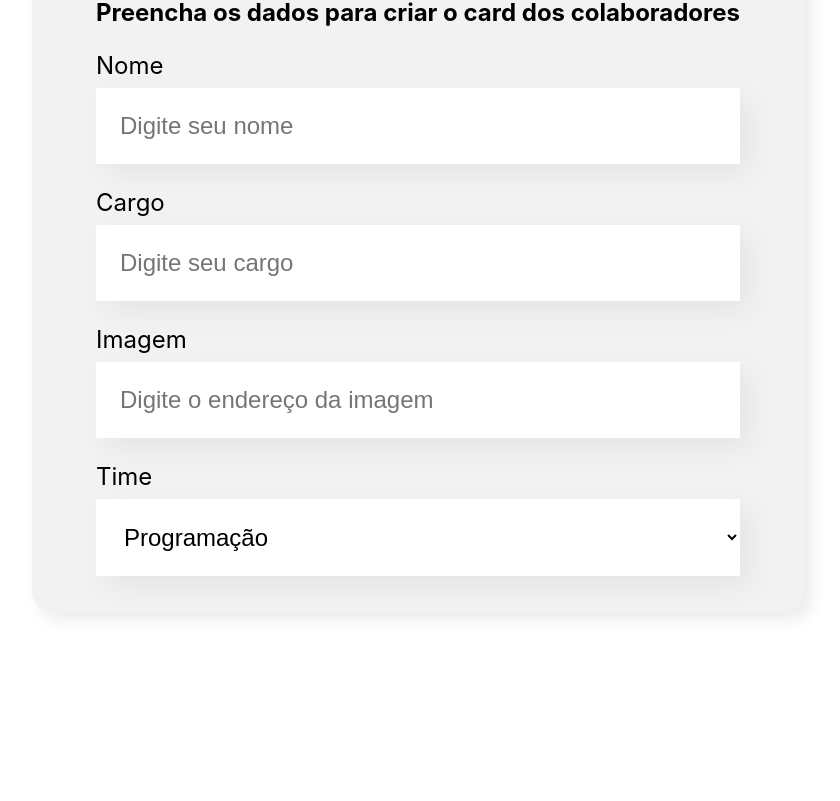
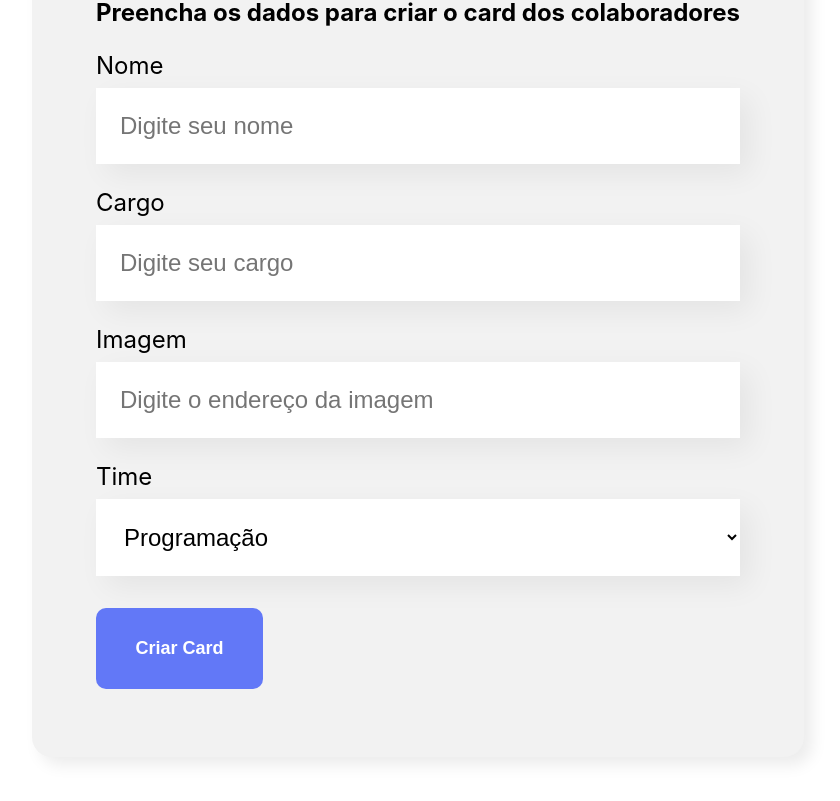
Before and after one commit to debs-veras/Organo, a React (Create React App) app: page / in a window 1280 px wide. Shown: the part 636-1437 px from the top of the page, without its empty margins (222-1062 px from the left). Before the commit the page ends 1328 px from the top, so only its background shows below. Built offline with nearby package versions, Linux system fonts and the light colour scheme.

Commit message:
componente botão criada

```diff
--- /dev/null
+++ b/src/componentes/Botao/Botao.css
@@ -0,0 +1,16 @@
+.botao{
+  background-color: #6278f7;
+  border-radius: 10px;
+  font-weight: 700;
+  font-size: 18px;
+  padding: 30px;
+  border: none;
+  cursor: pointer;
+  color: #fff;
+  margin: 32px 0;
+  width: 167px;
+}
+
+.botao:hover{
+  color: #95ffd4;
+}
--- /dev/null
+++ b/src/componentes/Botao/index.js
@@ -0,0 +1,11 @@
+import './Botao.css'
+
+const Botao = (props) => {
+  return(
+    <button className = "botao">
+        {props.texto}
+    </button>
+  )
+}
+
+export default Botao
--- a/src/componentes/Formulario/index.js
+++ b/src/componentes/Formulario/index.js
@@ -1,6 +1,7 @@
 import './Formulario.css'
 import CampoTexto from '../CampoTexto';
 import ListaSuspensa from '../ListaSuspensa';
+import Botao from '../Botao';
 
 const Formulario = () => {
   const times = [
@@ -20,8 +21,9 @@
         </h2>
         <CampoTexto label = "Nome" placeholder = "Digite seu nome" />
         <CampoTexto label = "Cargo" placeholder = "Digite seu cargo" />
-        <CampoTexto label = "Imagem" placeholder = "Digite o endereço da imagem"/>
-        <ListaSuspensa label = "Time" itens = {times}/>
+        <CampoTexto label = "Imagem" placeholder = "Digite o endereço da imagem" />
+        <ListaSuspensa label = "Time" itens = {times} />
+        <Botao texto = "Criar Card"/>
       </form>
     </section>
   )
```
